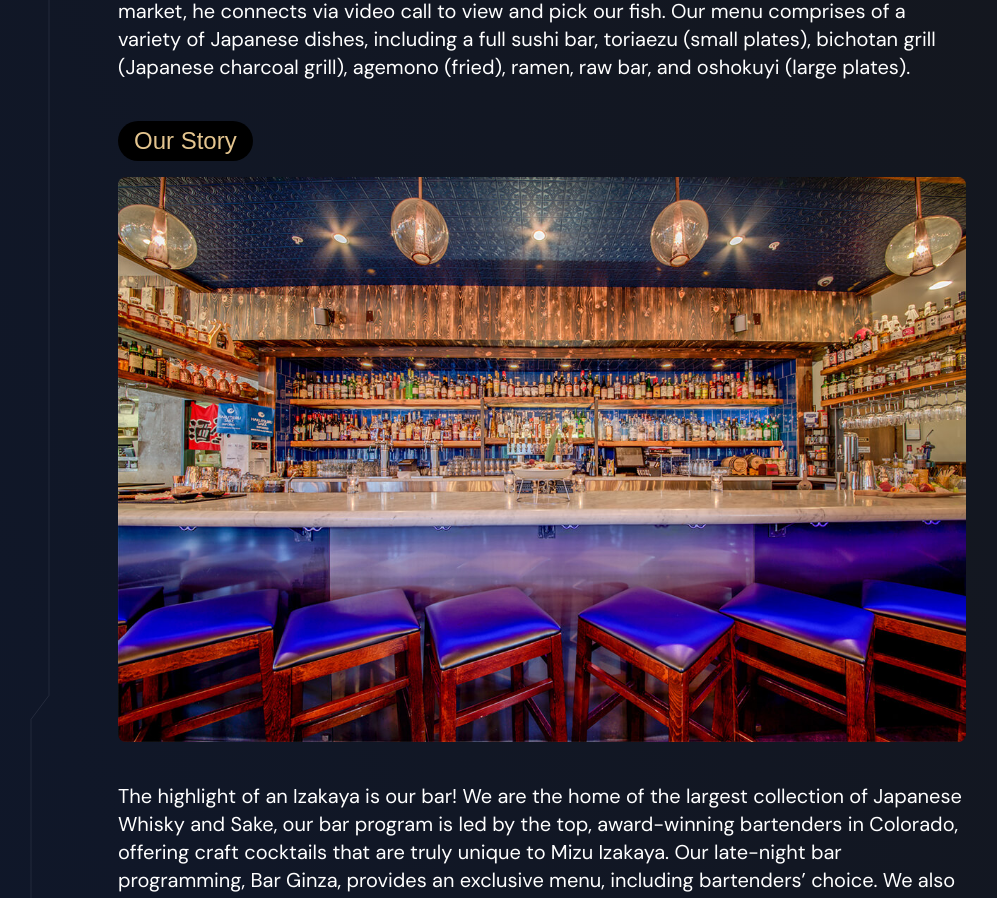
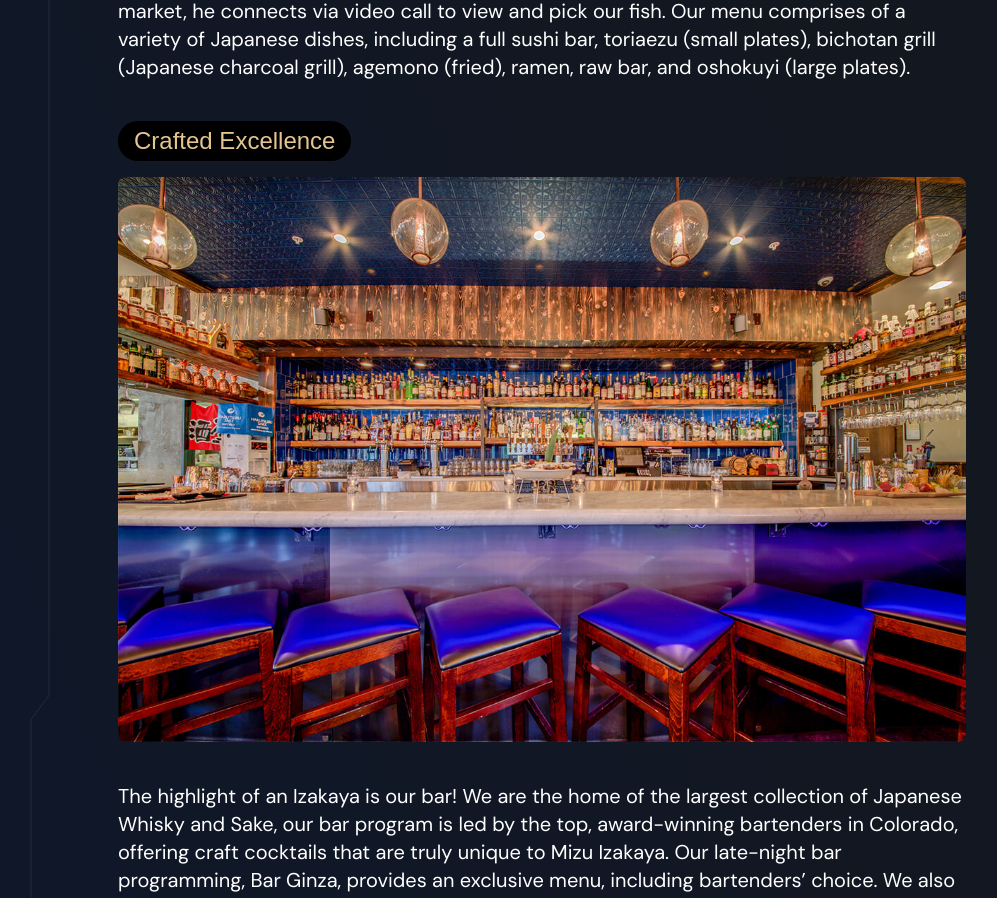
Before and after one commit to dkwon1223/mizu-izakaya, a Next.js app: page / in a window 1280 px wide. Shown: the part 3000-3898 px from the top of the page, without its empty margins (98-1095 px from the left). Built offline with nearby package versions, Linux system fonts and the light colour scheme; a web font is replaced by a local one.

Commit message:
Revise repetitive title in about section

```diff
--- a/components/About.tsx
+++ b/components/About.tsx
@@ -59,7 +59,7 @@ const aboutContent = [
     alt: "Image of assorted sushi platter on wooden board",
   },
   {
-    title: "Our Story",
+    title: "Crafted Excellence",
     description: (
       <>
         <p>
```
